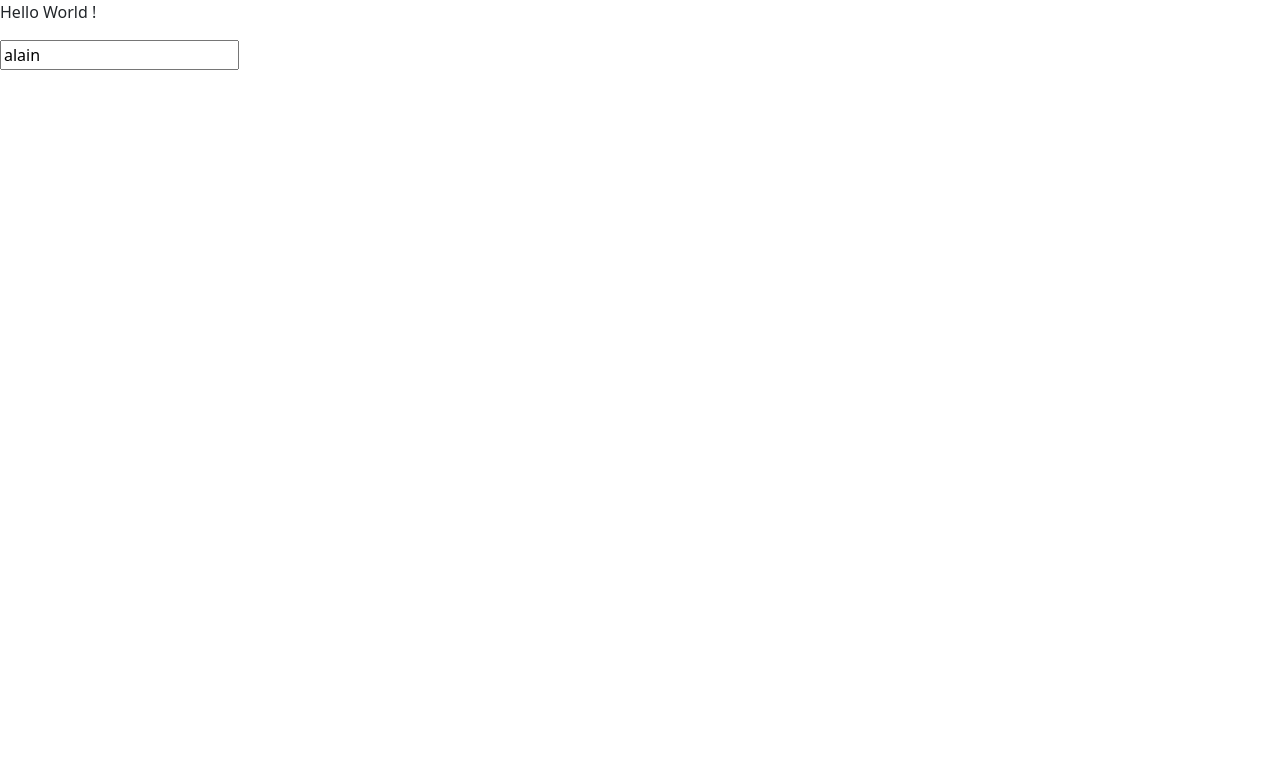
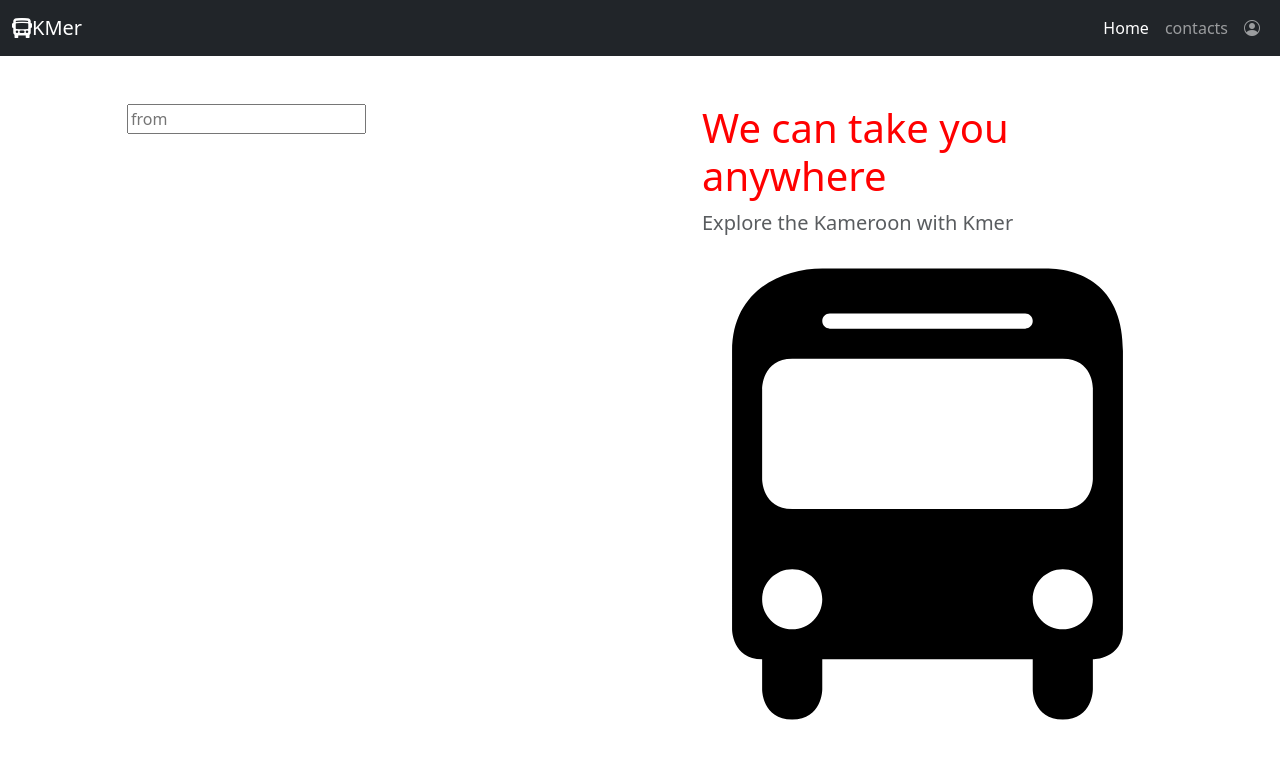
Before and after one commit to ALINO7903/kmer-transport-fe, a React (Create React App) app in the folder kmer-transport-fe/: page / in a window 1280 px wide. Shown: the top 758 px of the page. Built offline with nearby package versions, Linux system fonts and the light colour scheme.

Commit message:
Home page

```diff
--- a/kmer-transport-fe/src/components/Navbar.js
+++ b/kmer-transport-fe/src/components/Navbar.js
@@ -1,12 +1,34 @@
 import React from "react";
 
-function Navbar (){
+function Navbar() {
+
     return (
-        <div>
-            <p>
-                Hello World !
-            </p>
-        </div>
+        <nav class="navbar navbar-expand-md navbar-dark bg-dark">
+            <div class="container-fluid ">
+                <a class="navbar-brand" href="#">
+                    <i class="bi bi-bus-front-fill"></i>
+                    KMer
+                </a>
+                <button class="navbar-toggler border-0" type="button" data-bs-toggle="collapse" data-bs-target="#navbarSupportedContent" aria-controls="navbarSupportedContent" aria-expanded="false" aria-label="Toggle navigation">
+                    <span class="navbar-toggler-icon"></span>
+                </button>
+                <div class="collapse navbar-collapse align-center justify-content-end" id="navbarSupportedContent">
+                    <ul class="navbar-nav">
+                        <li class="nav-item ">
+                            <a class="nav-link active" aria-current="page" href="#">Home</a>
+                        </li>
+                        <li class="nav-item">
+                            <a class="nav-link" href="#contacts">contacts</a>
+                        </li>
+                        <li class="nav-item">
+                            <a class="nav-link" href="#">
+                                <i class="bi bi-person-circle"></i>
+                            </a>
+                        </li>
+                    </ul>
+                </div>
+            </div>
+        </nav>
     );
 }
 
--- a/kmer-transport-fe/src/pages/Home.js
+++ b/kmer-transport-fe/src/pages/Home.js
@@ -1,15 +1,27 @@
-import React, {useState} from "react";
+import React from "react";
 import SearchComponent from "../components/SearchComponent";
 
-function Home (){
-
-    const [name, setName]= useState("alain");
-
+function Home() {
     return (
         <>
-            <SearchComponent name={name}/>
+            <div class="m-5"></div>
+            <div class="container-lg">
+                <div class="row justify-content-center">
+                    <div class="col-9 col-md-5">
+                        <SearchComponent />
+                    </div>
+                    <div class="col-12 col-md-5 d-none d-md-block" style={{ color: 'red', marginLeft: '100px' }} >
+                        <h1>We can take you anywhere</h1>
+                        <p class="lead text-muted">Explore the Kameroon with Kmer</p>
+                        <svg width="100%" height="60vh" viewBox="0 0 15 15" version="1.1" id="bus" xmlns="http://www.w3.org/2000/svg">
+                            <path id="path8043" d="M4,0C2.6364,0,1,0.7433,1,2.7461v5.4531V12c0,0,0,1,1,1v1c0,0,0,1,1,1s1-1,1-1v-1h7v1c0,0,0,1,1,1s1-1,1-1v-1&#xA;&#x9;c0,0,1,0,1-1V2.7461C14,0.7006,12.764,0,11.4004,0H4z M4.25,1.5h6.5C10.8885,1.5,11,1.6115,11,1.75S10.8885,2,10.75,2h-6.5&#xA;&#x9;C4.1115,2,4,1.8885,4,1.75S4.1115,1.5,4.25,1.5z M3,3h9c1,0,1,0.9668,1,0.9668V7c0,0,0,1-1,1H3C2,8,2,7,2,7V4C2,4,2,3,3,3z M3,10&#xA;&#x9;c0.5523,0,1,0.4477,1,1s-0.4477,1-1,1s-1-0.4477-1-1S2.4477,10,3,10z M12,10c0.5523,0,1,0.4477,1,1s-0.4477,1-1,1s-1-0.4477-1-1&#xA;&#x9;S11.4477,10,12,10z" />
+                        </svg>
+                    </div>
+                </div>
+            </div >
         </>
     );
+
 }
 
 export default Home;
```
